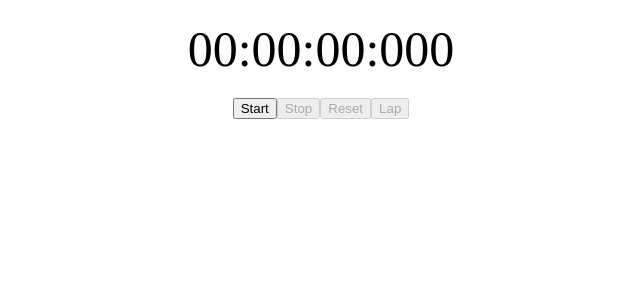
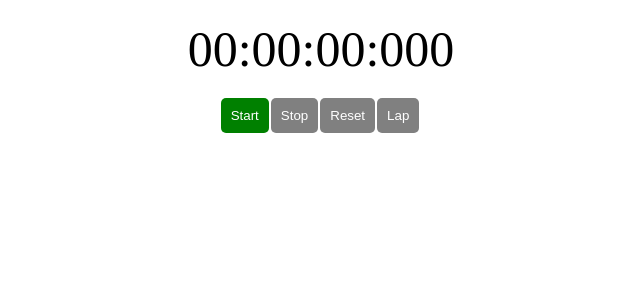
Before and after one commit to Shopify/eng-intern-assessment-react, a React app: page / in a window 1280 px wide. Shown: the top 300 px of the page, without its empty margins (319-959 px from the left). Built offline with nearby package versions, Linux system fonts and the light colour scheme.

Commit message:
style: added button component to match all button styles

```diff
--- a/src/StopWatchButton.tsx
+++ b/src/StopWatchButton.tsx
@@ -1,5 +1,6 @@
 import React from "react";
 import useStopwatch from "./hooks/useStopwatch";
+import Button from "./components/Button";
 
 export default function StopWatchButton({
   start,
@@ -18,18 +19,46 @@ export default function StopWatchButton({
 }) {
   return (
     <div style={{ marginTop: "20px" }}>
-      <button onClick={start} disabled={isActive}>
+      <Button
+        onClick={start}
+        disabled={isActive}
+        style={{
+          background: isActive ? "gray" : "green",
+          color: "white",
+        }}
+      >
         Start
-      </button>
-      <button onClick={stop} disabled={!isActive}>
+      </Button>
+      <Button
+        onClick={stop}
+        disabled={!isActive}
+        style={{
+          background: !isActive ? "gray" : "red",
+          color: "white",
+        }}
+      >
         Stop
-      </button>
-      <button onClick={reset} disabled={!isActive && !timer}>
+      </Button>
+      <Button
+        onClick={reset}
+        disabled={!isActive && !timer}
+        style={{
+          background: !isActive && !timer ? "gray" : "blue",
+          color: "white",
+        }}
+      >
         Reset
-      </button>
-      <button onClick={lap} disabled={!isActive && !timer}>
+      </Button>
+      <Button
+        onClick={lap}
+        disabled={!!isActive && !timer}
+        style={{
+          background: !isActive && !timer ? "gray" : "purple",
+          color: "white",
+        }}
+      >
         Lap
-      </button>
+      </Button>
     </div>
   );
 }
--- /dev/null
+++ b/src/components/Button.tsx
@@ -0,0 +1,30 @@
+import React from "react";
+
+export default function Button({
+  onClick,
+  disabled,
+  children,
+  style,
+}: {
+  onClick: () => void;
+  disabled: boolean;
+  children: string;
+  style?: React.CSSProperties;
+}) {
+  return (
+    <button
+      onClick={onClick}
+      disabled={disabled}
+      style={{
+        marginRight: "2px",
+        padding: "10px",
+        borderRadius: "5px",
+        color: "white",
+        border: "none",
+        ...style,
+      }}
+    >
+      {children}
+    </button>
+  );
+}
```
